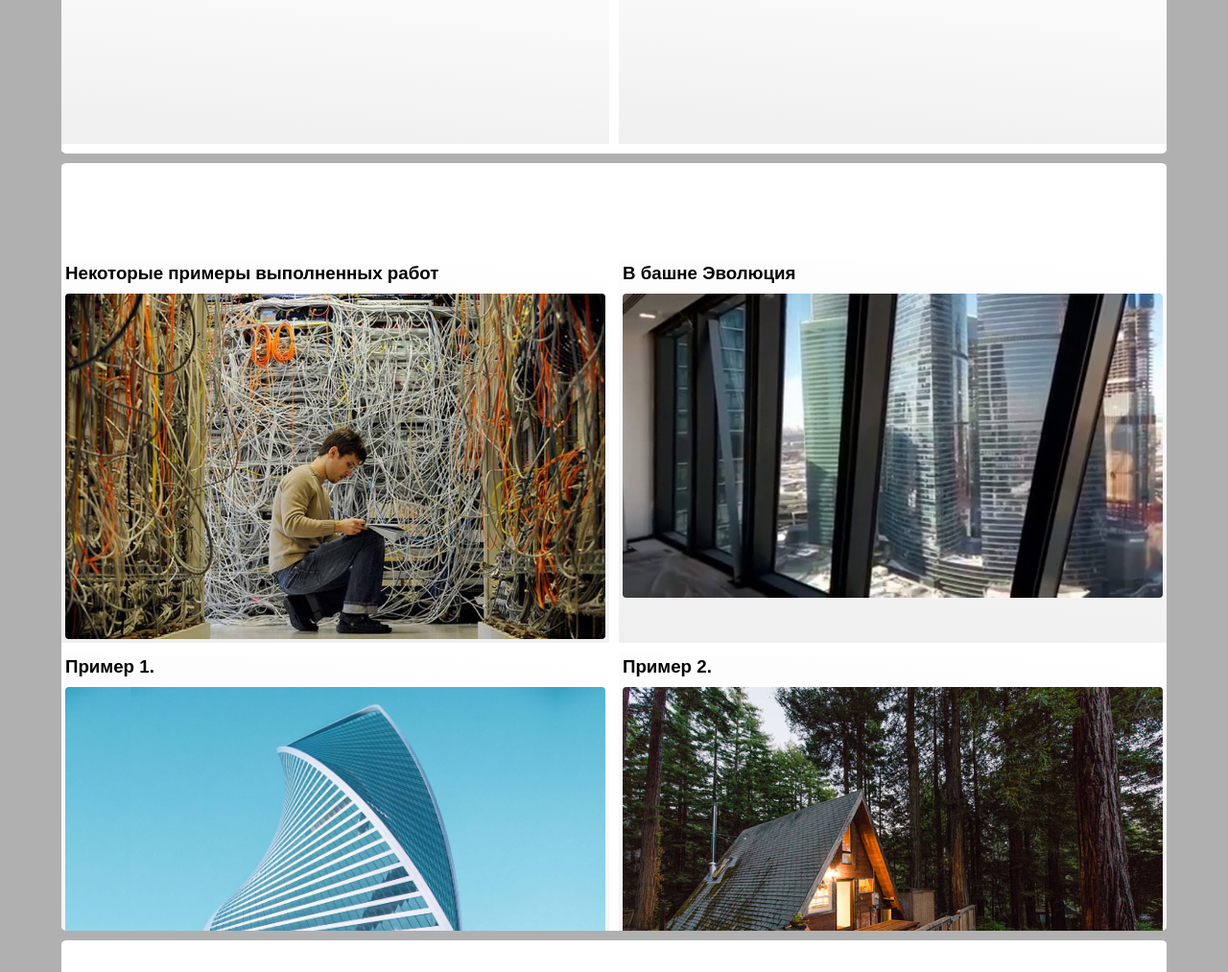
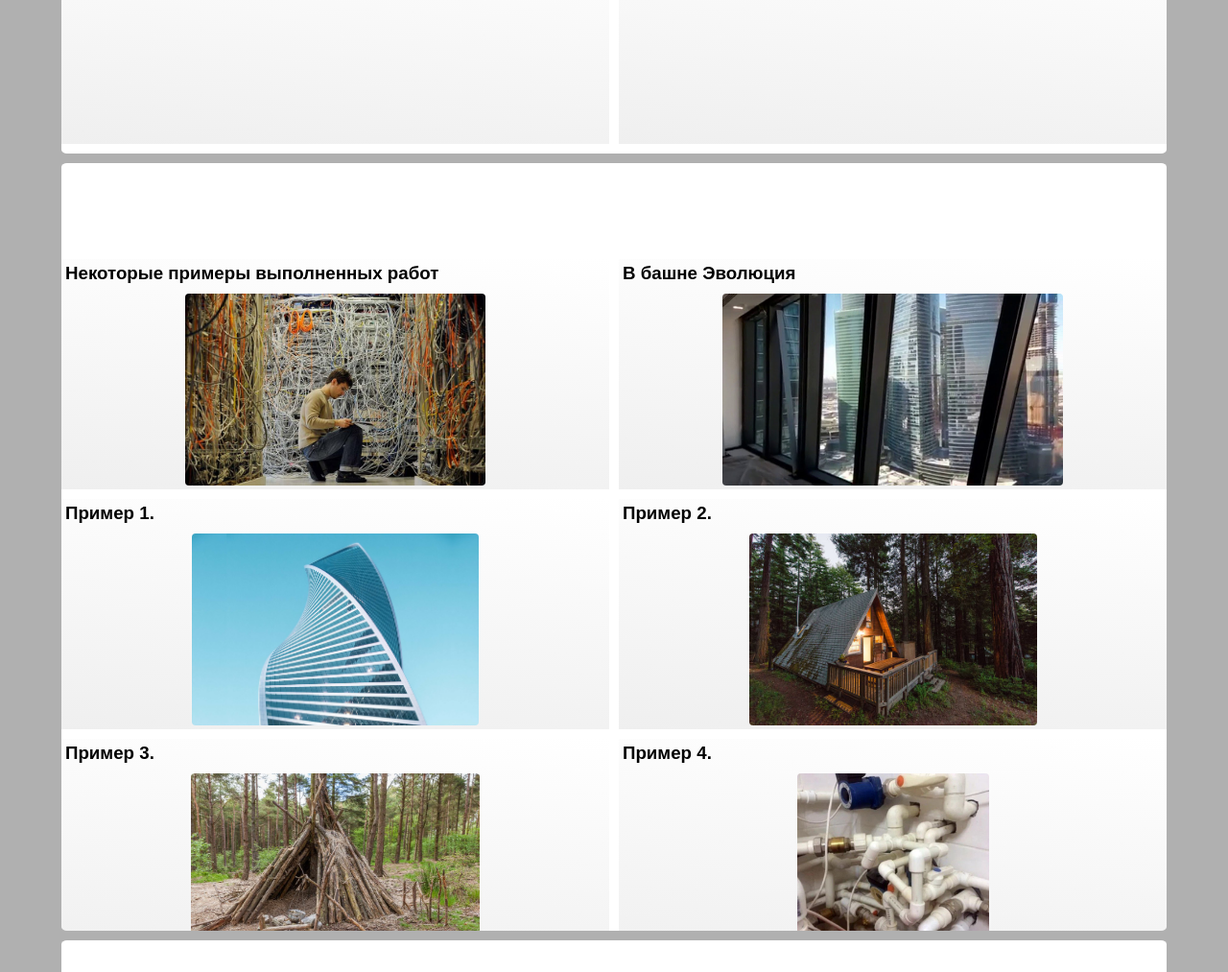
Before and after one commit to itihon/engineering-spb, a plain HTML site: page index.html in a window 1280 px wide. Shown: the part 3284-4297 px from the top of the page at 96% size. Drawn offline with Linux system fonts and the light colour scheme.

Commit message:
changed galery layout

```diff
--- a/pages-component.css
+++ b/pages-component.css
@@ -40,7 +40,7 @@
 }
 
 .portfolio-img {
-    width: 100%;
+    height: 25vh;
 
     border-radius: 4px;
 }
```
